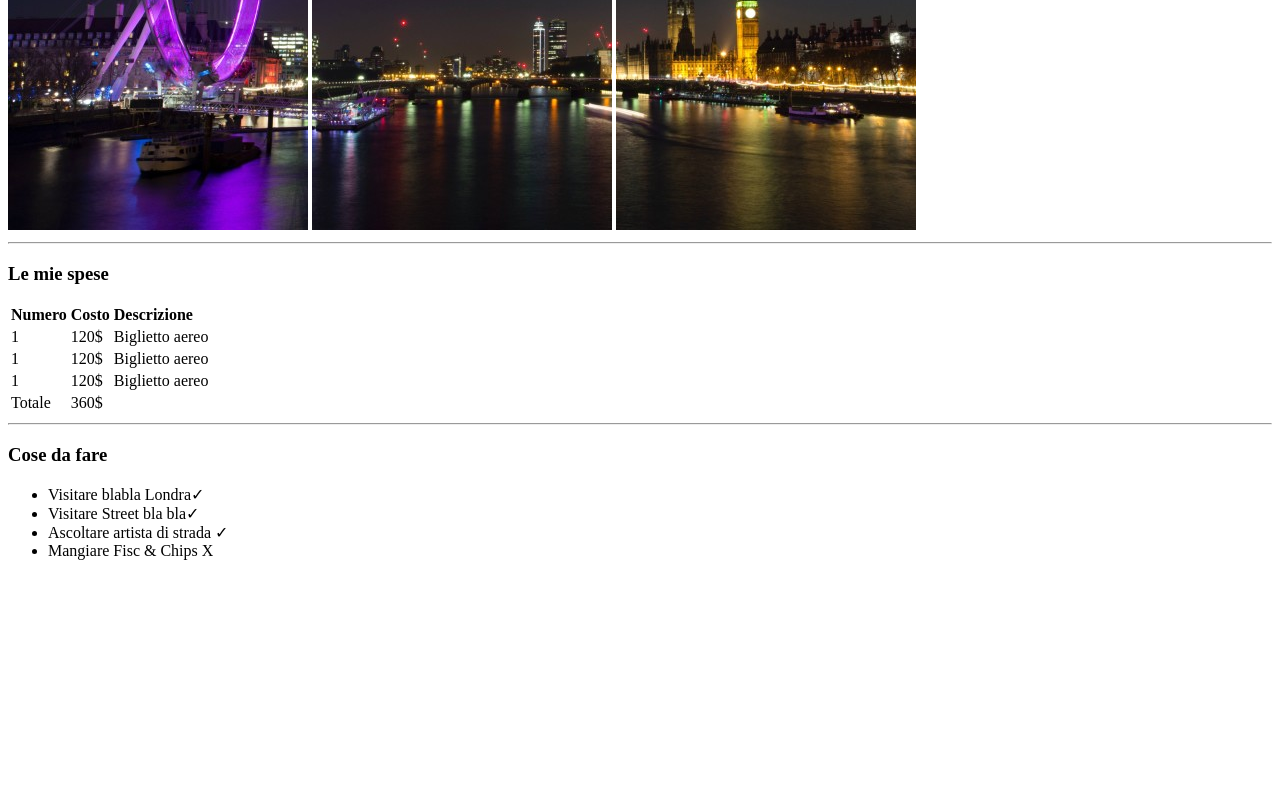
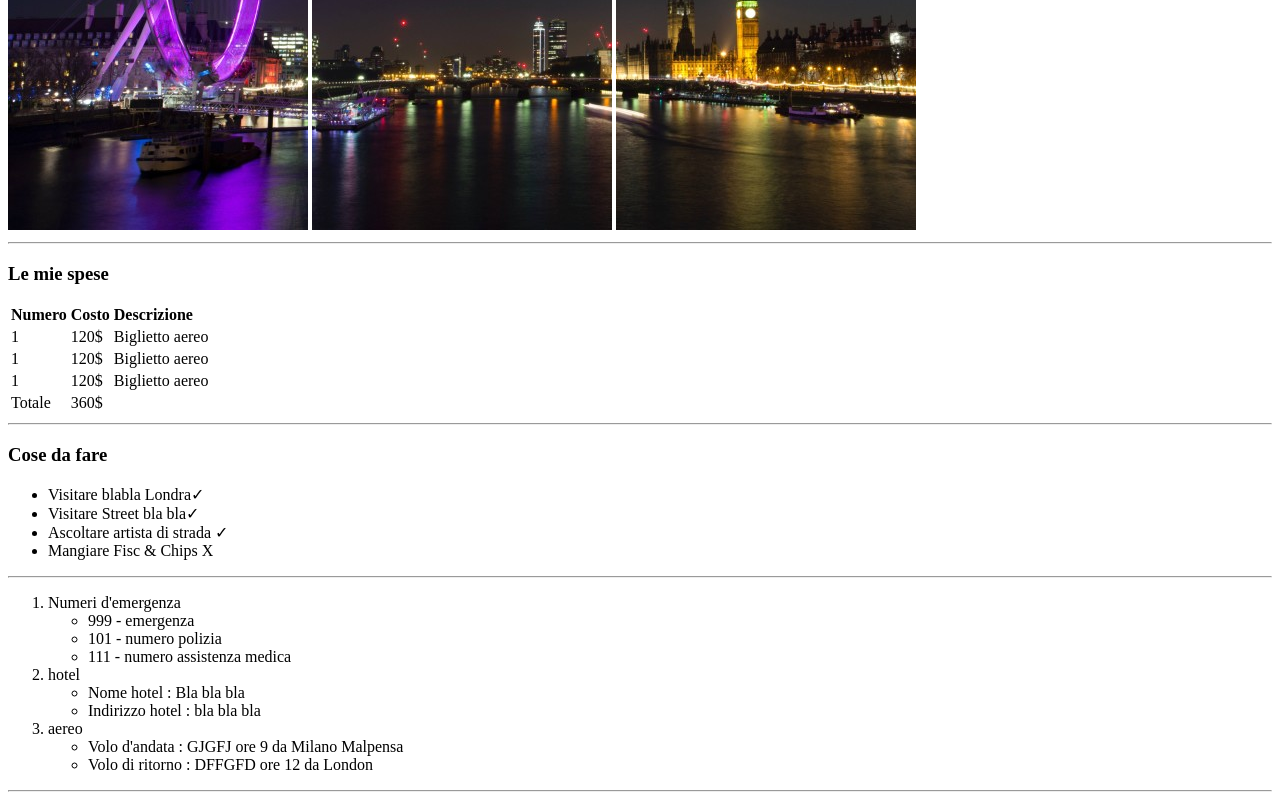
Before and after one commit to Carminelm/html-london-trip, a plain HTML site: page index.html in a window 1280 px wide. Shown: the part 450-1250 px from the top of the page. Before the commit the page ends 1026 px from the top, so only its background shows below. Drawn offline with Linux system fonts and the light colour scheme.

Commit message:
add order list

```diff
--- a/index.html
+++ b/index.html
@@ -46,8 +46,7 @@
             <td>360$</td>
         </tfoot>
     </table>
-
-        <hr>
+      <hr>
         <!-- Cose Da Fare -->
         <h3>Cose da fare </h3>
         <ul>
@@ -56,6 +55,31 @@
             <li>Ascoltare artista di strada <span>&#10003;</span></li>
             <li>Mangiare Fisc & Chips X</li>
         </ul>
+        <hr>
+
+        <!-- Info utili -->
+        <ol>
+            <li>Numeri d'emergenza</li>
+            <ul>
+                <li>999 - emergenza</li>
+                <li>101 - numero polizia</li>
+                <li>111 - numero assistenza medica </li>
+            </ul>
+            <li>hotel</li>
+            <ul>
+                <li>Nome hotel : Bla bla bla </li>
+                <li>Indirizzo hotel : bla bla bla </li>
+            </ul>
+            <li>aereo</li>
+            <ul>
+                <li>Volo d'andata : GJGFJ ore 9 da Milano Malpensa</li>
+                <li>Volo di ritorno : DFFGFD ore 12 da London </li>
+            </ul>
+        </ol>
+        <hr>
+
+
+
 
 
 
```
